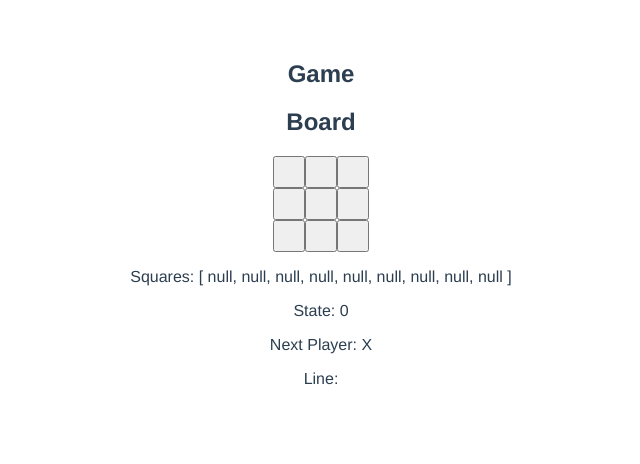
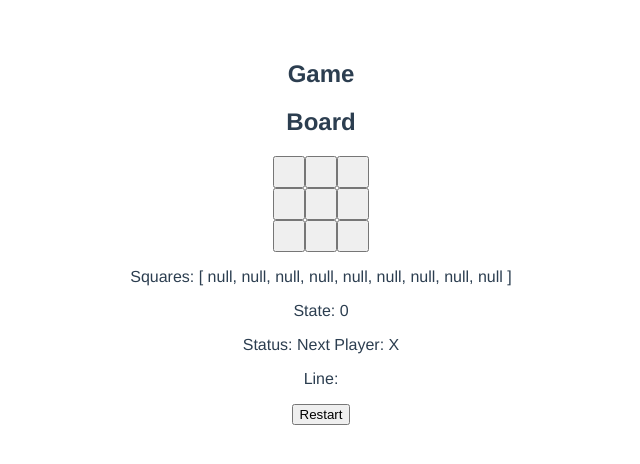
Before and after one commit to tomboo/vue-tictactoe, a Vue app: page / in a window 1280 px wide. Shown: the top 464 px of the page, without its empty margins (319-959 px from the left). Built offline with nearby package versions, Linux system fonts and the light colour scheme.

Commit message:
Implement Restart

```diff
--- a/src/components/Board.vue
+++ b/src/components/Board.vue
@@ -39,10 +39,12 @@
     }
   })
 
-  // TODO
+  //
   function restart() {
-    _squares.fill(null)
-
+    _state.value = STATE_PLAY
+    _squares.value.fill(null)
+    _winner.value = null
+    _line.value = null
   }
 
   //
@@ -95,14 +97,14 @@
   //
   function handleClick(squareIndex) {
     console.log('handleClick: ', squareIndex)
-    if ( _squares.value[squareIndex]) {
-      console.log('Ignore Click (square filled): ', squareIndex)
-      return
+    if (_squares.value[squareIndex]) {
+      console.log('ignore click (square filled): ', squareIndex)
+      return    // ignore click, square filled
     }
 
     if (_state.value !== STATE_PLAY) {
-      console.log('Ignore Click (game stopped): ', squareIndex)
-      return
+      console.log('ignore click (game terminated): ', squareIndex)
+      return    // ignore click, game terminated
     }
 
     // new move
@@ -110,18 +112,20 @@
     const player = nextPlayer(_squares.value)
     _squares.value[squareIndex] = player
 
+    // test for winner
     const { winner, line } = calculateWinner(_squares.value)
     _winner.value = winner
     _line.value = line
 
+    // update state
     if (_winner.value) {
-      _state.value = STATE_WIN
+      _state.value = STATE_WIN    // non-terminal state
     }
     else if (isDraw(_squares.value)) {
-      _state.value = STATE_DRAW
+      _state.value = STATE_DRAW   // terminal state
     }
     else {
-      _state.value = STATE_PLAY
+      _state.value = STATE_PLAY   // terminal state
     }
  }
 
@@ -149,8 +153,9 @@
 
   <p>Squares: {{ _squares }}</p>
   <p>State: {{ _state }}</p>
-  <p>{{ _statusString }}</p>
+  <p>Status: {{ _statusString }}</p>
   <p>Line: {{ _line }}</p>
+  <button v-on:click="restart">Restart</button>
 </template>
 
 <style scoped>
--- a/src/components/Square.vue
+++ b/src/components/Square.vue
@@ -1,10 +1,10 @@
 <script setup>
   defineProps({
-    index: Number
+    index: String   // TODO: Should be of type Number, but this generates a warning
   })
 
   defineEmits([
-    'squareClick'
+    'squareClick'   // generated on click
   ])
 </script>
 
```
